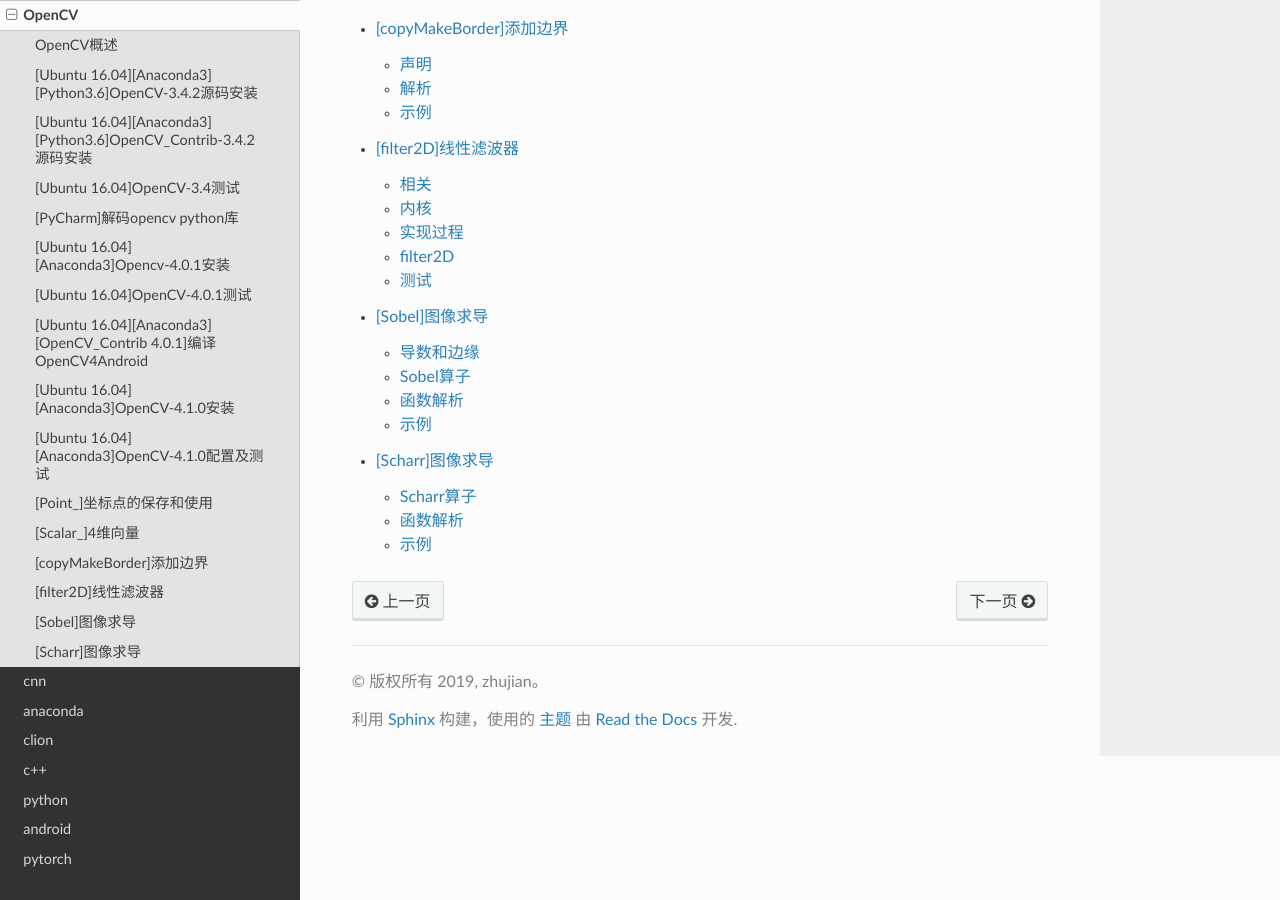
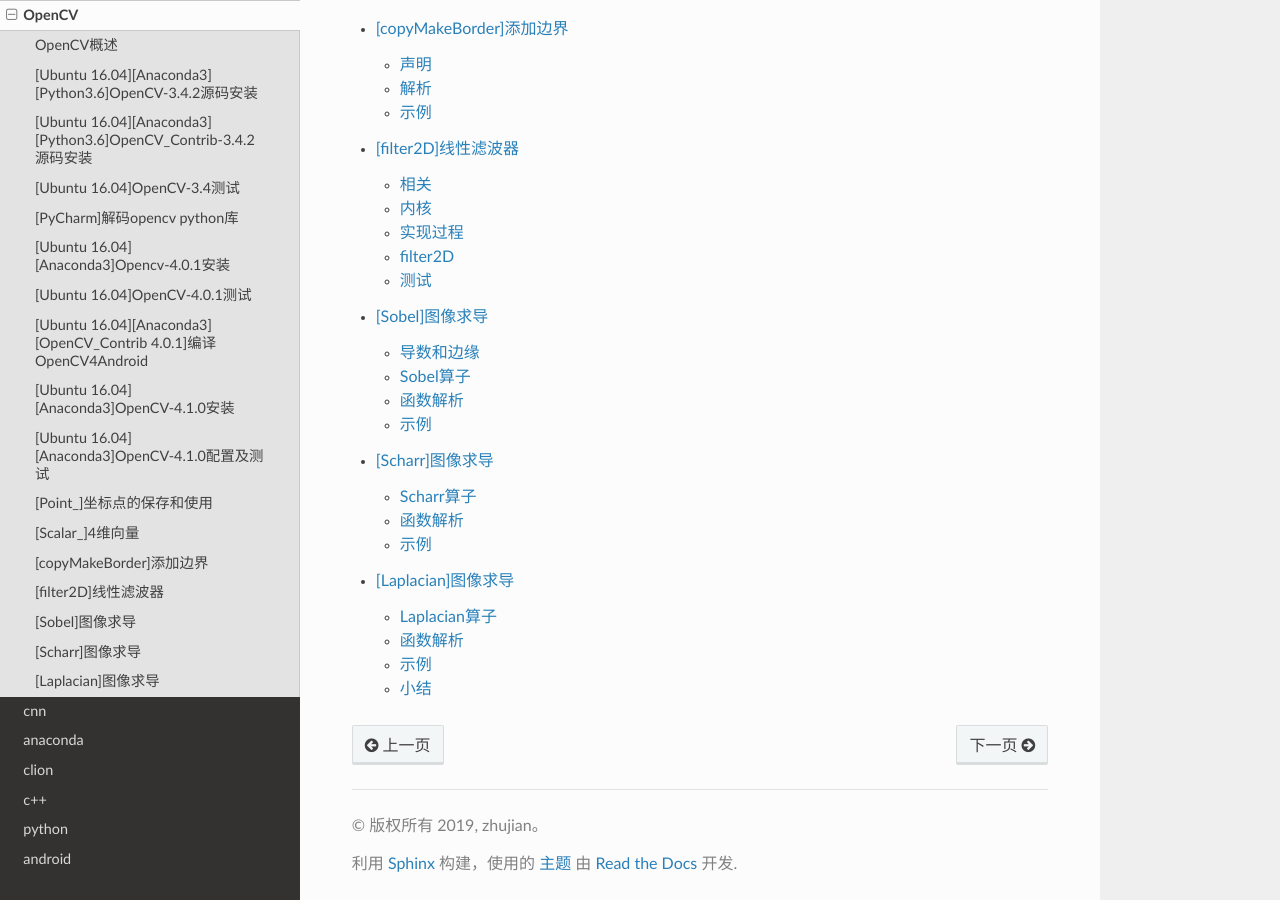
Before and after one commit to Document-Collection/image-processing, a Sphinx documentation site: the page built from docs/source/opencv.rst, in a window 1280 px wide and 900 px high, scrolled down 1574 px. Built offline with Sphinx 7.4.7 and the Read the Docs theme 2.0.0, drawn with Linux system fonts in a browser that asks for light colours; pages that are not in the unit, such as notebooks, are missing from menus; some of the changed lines change nothing that is shown.

Commit message:
docs(opencv): laplacian算子解析

````diff
--- a/docs/source/opencv.rst
+++ b/docs/source/opencv.rst
@@ -24,3 +24,4 @@ OpenCV
    opencv/[filter2D]线性滤波器
    opencv/[Sobel]图像求导
    opencv/[Scharr]图像求导
+   opencv/[Laplacian]图像求导
--- /dev/null
+++ b/docs/source/opencv/[Laplacian]图像求导.md
@@ -0,0 +1,201 @@
+
+# [Laplacian]图像求导
+
+参考：
+
+[Laplace Operator](https://docs.opencv.org/4.1.0/d5/db5/tutorial_laplace_operator.html)
+
+[opencv cvLaplace()](https://blog.csdn.net/u012005313/article/details/46795131)
+
+`OpenCV`提供了二阶求导算子`Laplacian`
+
+## Laplacian算子
+
+对于`Sobel`算子而言，图像边缘区域的像素值变化剧烈，其表现在一阶导数上就是出现极大值
+
+![](./imgs/Laplace_Operator_Tutorial_Theory_Previous.jpg)
+
+`Laplacian`算子计算的是图像的二阶导数，此时边缘区域的像素值在二阶导数中表现为`0`值
+
+![](./imgs/Laplace_Operator_Tutorial_Theory_ddIntensity.jpg)
+
+![](./imgs/sample-edge-second-derivative.jpg)
+
+**与一阶导数相比，二阶导数能够区分像素值递增和递减区域，并且通过比较递增极大值和递减极小值，能够进一步区分出像素值变化缓慢和剧烈区域**
+
+对于二维图像而言，其数学公式如下：
+
+![](./imgs/laplacian-math.png)
+
+需要对水平和垂直方向进行二阶求导操作
+
+## 函数解析
+
+参考：[Laplacian()](https://docs.opencv.org/4.1.0/d4/d86/group__imgproc__filter.html#gad78703e4c8fe703d479c1860d76429e6)
+
+```
+CV_EXPORTS_W void Laplacian( InputArray src, OutputArray dst, int ddepth,
+                             int ksize = 1, double scale = 1, double delta = 0,
+                             int borderType = BORDER_DEFAULT );
+```
+
+* `src`：原图
+* `dst`：结果图像
+* `ddepth`：输出图像深度，使用`CV_16S`以避免溢出
+* `dx`：导数在`x`轴方向的阶数
+* `dy`：导数在`y`轴方向的阶数
+* `ksize`：`Sobel`内核大小，比如`3/5/7/9/11`等等
+* `scale`：计算导数值的比例因子，默认为`1`
+* `delta`：添加到每个梯度的值，默认为`0`
+* `borderType`：边界填充类型，默认为`BORDER_DEFAULT`
+
+源代码地址：`/path/to/modules/imgproc/src/deriv.cpp`
+
+```
+    if( ksize == 1 || ksize == 3 )
+    {
+        float K[2][9] =
+        {
+            { 0, 1, 0, 1, -4, 1, 0, 1, 0 },
+            { 2, 0, 2, 0, -8, 0, 2, 0, 2 }
+        };
+
+        Mat kernel(3, 3, CV_32F, K[ksize == 3]);
+        if( scale != 1 )
+            kernel *= scale;
+
+        CV_OCL_RUN(_dst.isUMat() && _src.dims() <= 2,
+                   ocl_Laplacian3_8UC1(_src, _dst, ddepth, kernel, delta, borderType));
+    }
+
+    if( ksize == 1 || ksize == 3 )
+    {
+        float K[2][9] =
+        {
+            { 0, 1, 0, 1, -4, 1, 0, 1, 0 },
+            { 2, 0, 2, 0, -8, 0, 2, 0, 2 }
+        };
+        Mat kernel(3, 3, CV_32F, K[ksize == 3]);
+        if( scale != 1 )
+            kernel *= scale;
+
+        filter2D( _src, _dst, ddepth, kernel, Point(-1, -1), delta, borderType );
+    }
+    else
+    {
+        int ktype = std::max(CV_32F, std::max(ddepth, sdepth));
+        int wdepth = sdepth == CV_8U && ksize <= 5 ? CV_16S : sdepth <= CV_32F ? CV_32F : CV_64F;
+        int wtype = CV_MAKETYPE(wdepth, cn);
+        Mat kd, ks;
+        getSobelKernels( kd, ks, 2, 0, ksize, false, ktype );
+
+        ...
+        ...
+    }
+```
+
+当`ksize=1`时，`OpenCV`提供的内核为
+
+```
+0  1  0
+1 -4  1
+0  1  0
+```
+
+**通过差分方式进行计算，并没有平滑的效果**
+
+当`ksize=3`时，`OpenCV`提供的内核为
+
+```
+2  0  2
+0 -8  0
+2  0  2
+```
+
+## 示例
+
+```
+#include "opencv2/imgproc.hpp"
+#include "opencv2/imgcodecs.hpp"
+#include "opencv2/highgui.hpp"
+#include <iostream>
+
+using namespace cv;
+using namespace std;
+
+// 滑动条名
+const string ksize_trackbarname = "ksize";
+const string scale_trackbarname = "scale";
+const string delta_trackbarname = "delta";
+// 窗口名
+const string winname = "Laplacian Demo - Simple Edge Detector";
+// 最大值
+const int maxNum = 4;
+
+int ksize_value, scale_value, delta_value;
+
+Mat image, src, src_gray;
+int ddepth = CV_16S;
+
+void onLaplacian(int, void *) {
+    int ksize = 1 + 2 * (ksize_value % 5); // ksize取值为 1/3/5/7/9
+    double scale = 1 + scale_value;        // scale取值为 1/2/3/4/5
+    double delta = 10 * delta_value;       // delta取值为 0/10/20/30/40
+
+    Mat grad, abs_grad;
+    Laplacian(src_gray, grad, ddepth, ksize, scale, delta, BORDER_DEFAULT);
+
+    // converting back to CV_8U
+    convertScaleAbs(grad, abs_grad);
+
+    imshow(winname, abs_grad);
+}
+
+int main(int argc, char **argv) {
+    cv::CommandLineParser parser(argc, argv,
+                                 "{@input   |../lena.jpg|input image}"
+                                 "{help    h|false|show help message}");
+    cout << "The sample uses Laplacian OpenCV functions for edge detection\n\n";
+    parser.printMessage();
+
+    String imageName = parser.get<String>("@input");
+    // As usual we load our source image (src)
+    image = imread(imageName, IMREAD_COLOR); // Load an image
+    // Check if image is loaded fine
+    if (image.empty()) {
+        printf("Error opening image: %s\n", imageName.c_str());
+        return 1;
+    }
+
+    // Remove noise by blurring with a Gaussian filter ( kernel size = 3 )
+    GaussianBlur(image, src, Size(3, 3), 0, 0, BORDER_DEFAULT);
+    // Convert the image to grayscale
+    cvtColor(src, src_gray, COLOR_BGR2GRAY);
+
+    namedWindow(winname);
+    createTrackbar(ksize_trackbarname, winname, &ksize_value, maxNum, onLaplacian, NULL);
+    createTrackbar(scale_trackbarname, winname, &scale_value, maxNum, onLaplacian, NULL);
+    createTrackbar(delta_trackbarname, winname, &delta_value, maxNum, onLaplacian, NULL);
+
+    onLaplacian(0, NULL);
+    waitKey(0);
+
+    return 0;
+}
+```
+
+![](./imgs/laplacian-1.png)
+
+`ksize=1, scale=1, delta=0`
+
+![](./imgs/laplacian-2.png)
+
+`ksize=3, scale=1, delta=0`
+
+![](./imgs/laplacian-3.png)
+
+`ksize=3, scale=2, delta=0`
+
+## 小结
+
+`OpenCV`中的`Laplacian`实现和`Sobel/Scharr`实现相比，没有高斯平滑功能，更注重像素值的变化，所以能够得到更加精细的图像轮廓
````
Also changed, not shown: docs/source/opencv/imgs/Laplace_Operator_Tutorial_Theory_Previous.jpg (added), docs/source/opencv/imgs/Laplace_Operator_Tutorial_Theory_ddIntensity.jpg (added), docs/source/opencv/imgs/laplacian-1.png (added), docs/source/opencv/imgs/laplacian-2.png (added), docs/source/opencv/imgs/laplacian-3.png (added), docs/source/opencv/imgs/laplacian-kernel.png (added), docs/source/opencv/imgs/laplacian-math.png (added), docs/source/opencv/imgs/sample-edge-second-derivative.jpg (added).
